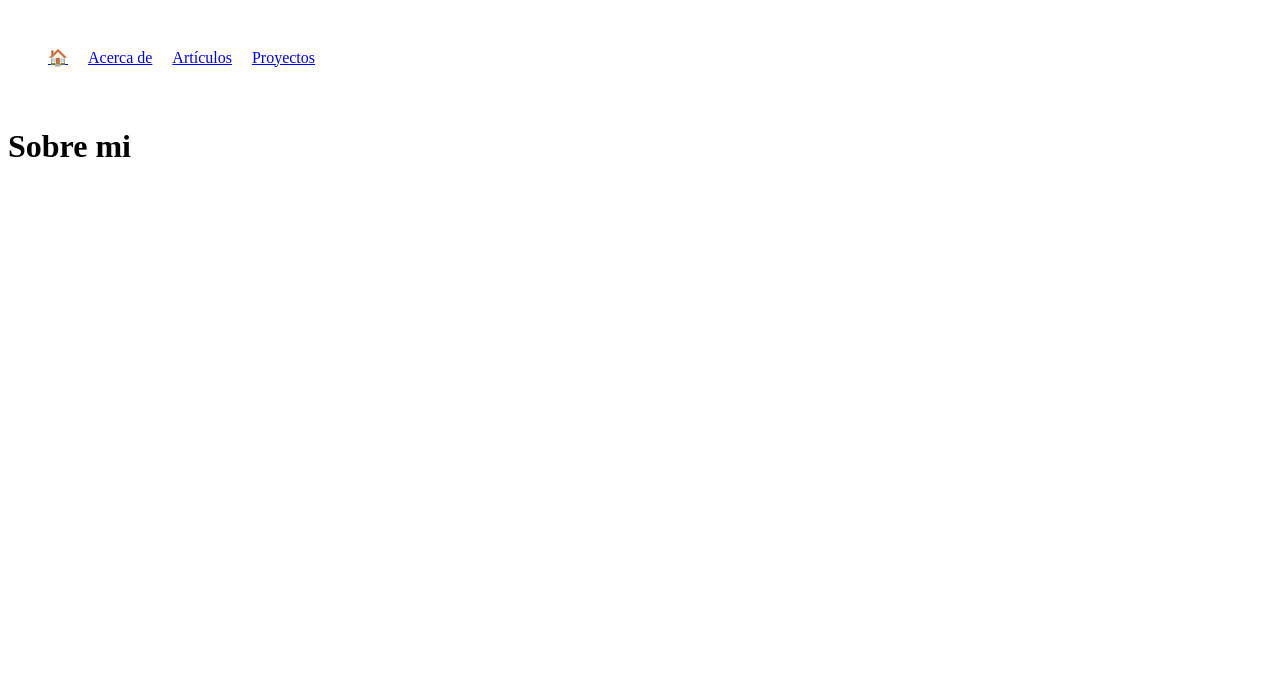
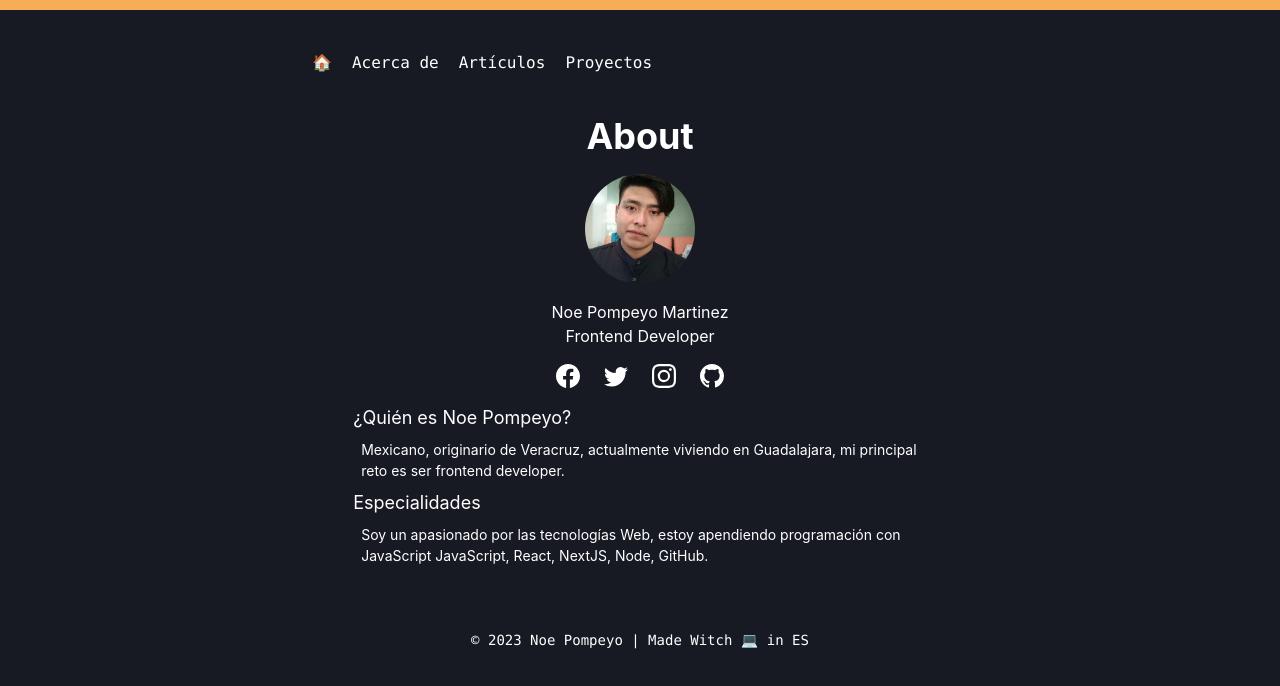
Before and after one commit to noepompeyo/mi-blog, a Next.js app: page /sobre-mi in a window 1280 px wide. Shown: the top 686 px of the page. Built offline with nearby package versions, Linux system fonts and the light colour scheme.

Commit message:
[ADD] se anadio el diseño de las demas paginas

```diff
--- a/components/Footer.js
+++ b/components/Footer.js
@@ -4,18 +4,18 @@ import { Container, Flex } from "@chakra-ui/react";
 export default function Footer() {
   return (
     <Container
-    maxW="container.2xl"
+    w='100vw'
     bg="gray.900"
     color="white"
-    position="relative"
+
     overflow="visible"
     zIndex="2"
     >
         <Flex
-        py={16}
+        py={14}
         w="100%"
         direction="row"
-        justify="center           "
+        justify="center"
         textAlign="center"
         align="center"
         fontFamily="mono"
--- a/components/SectionsLinks.js
+++ b/components/SectionsLinks.js
@@ -5,6 +5,7 @@ const SectionLinkItem = (NextLink);
 
 
 export default function SectionsLinks() {
+
 
     const section = [
         {name : "🏠", url: "/"},
@@ -16,10 +17,15 @@ export default function SectionsLinks() {
 return (
   <nav>
     <Flex as="nav" p="40px" alignItems="center">
-      <HStack spacing="20px">
+      <HStack spacing="20px" >
         {section.map(({ name, url }) => (
-          <SectionLinkItem key={name} href={url} passHref>
+          <SectionLinkItem  key={name} href={url} passHref
+
+          >
+            <Text as='kbd' _hover={{borderBottom:'1px', borderColor:'white'}}  >
+
             {name}
+            </Text>
           </SectionLinkItem>
         ))}
       </HStack>
--- a/components/SocialNetworks.js
+++ b/components/SocialNetworks.js
@@ -4,7 +4,7 @@ import { BsFacebook, BsGithub, BsInstagram, BsTwitter,  } from "react-icons/bs";
 
 export default function SocialNetworks() {
   return (
-    <HStack spacing="24px" my="4" ml={6}>
+    <HStack spacing="24px" my="4" >
         <Link href="https://www.facebook.com/profile.php?id=100070381551144">
 
         <BsFacebook size="24px" />
--- a/jsconfig.json
+++ b/jsconfig.json
@@ -2,7 +2,9 @@
   "compilerOptions": {
     "baseUrl": ".",
     "paths": {
-      "@/*": ["./*"]
+      "@/components/*": ["components/*"],
+      "@/data/*": ["data/*"],
+      "@/lib/*": ["lib/*"]
     }
   }
 }
--- a/pages/index.js
+++ b/pages/index.js
@@ -62,7 +62,7 @@ ml={4}
 mb={4}
 textAlign="left"
 >
-Noe Pompeyo
+Noe Pompeyo.
 </Heading>
   <Text
   fontSize="md"
@@ -134,11 +134,11 @@ Noe Pompeyo
 
 
 </Flex>
+<Footer/>
         </Box>
 
 
-</Box>
-<Footer/>
+      </Box>
 
 </ChakraProvider>
   </>
--- a/pages/sobre-mi.js
+++ b/pages/sobre-mi.js
@@ -1,9 +1,105 @@
+import Footer from "@/components/Footer";
+import SocialNetworks from "@/components/SocialNetworks";
 import SectionsLinks from "@/components/SectionsLinks";
+import {
+  Box,
+  ChakraProvider,
+  Container,
+  Heading,
+  Text,
+  Image,
+  Center,
+  Flex
+} from "@chakra-ui/react";
 
-export default function SobreMi () {
-    return (
-        <>
-        <SectionsLinks/>
-    <h1>Sobre mi</h1>
-        </>
-)}
+export default function SobreMi() {
+  return (
+    <>
+      <ChakraProvider>
+        <Box
+
+          w="100vw"
+          bg="gray.900"
+          color="white"
+          h="100vh"
+          borderTop='10px solid'
+          borderColor='orange.300'
+        >
+           <Box
+        maxW="736px"
+
+        m="auto"
+
+        >
+
+
+        <SectionsLinks
+/>
+
+
+
+
+          <Heading textAlign='center'
+
+         >About</Heading>
+
+         <Flex
+         direction='row'
+         justify='center'
+         align='center'
+         >
+
+
+           <Image
+             borderRadius="full"
+             objectFit="cover"
+             boxSize="110px"
+
+             mt={4}
+             mb={4}
+             src="/assets/noe_pompeyo.jpg"
+             alt="Noe Pompeyo"
+           />
+         </Flex>
+           <Text align='center'>Noe Pompeyo Martinez</Text>
+           <Text align='center'>Frontend Developer </Text>
+           <Flex
+         direction='row'
+         justify='center'
+         align='center'
+         >
+
+           <SocialNetworks />
+         </Flex>
+
+
+
+
+
+
+         <Container>
+           <Text as='h2' fontSize={18} mb={2}>¿Quién es Noe Pompeyo?</Text>
+           <Text as='h3' fontSize={14} ml={2}  mb={2}>
+             Mexicano, originario de Veracruz, actualmente viviendo en
+             Guadalajara, mi principal reto es ser frontend developer.
+           </Text>
+
+           <Text as='h2' fontSize={18} mb={2} >Especialidades</Text>
+           <Text as='h3' fontSize={14} ml={2}  mb={2}>
+             Soy un apasionado por las tecnologías Web, estoy apendiendo
+             programación con JavaScript JavaScript, React, NextJS, Node,
+             GitHub.
+           </Text>
+         </Container>
+         </Box>
+
+
+            <Footer />
+
+
+
+        </Box>
+      </ChakraProvider>
+    </>
+  );
+}
```
Also changed, not shown: components/projectsData.js (added, +11 -0 lines), pages/articulos.js (+49 -6 lines), pages/proyectos.js (+48 -5 lines), public/assets/google.png (added).
